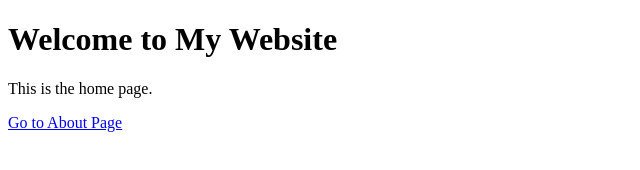
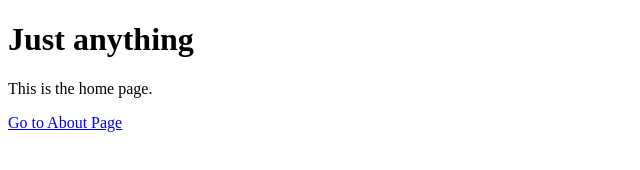
Before and after one commit to ValiantVarus/WebsiteTest, a plain HTML site: page index.html in a window 1280 px wide. Shown: the whole page, without its empty margins (0-640 px from the left). Drawn offline with Linux system fonts and the light colour scheme.

Commit message:
Update index.html

```diff
--- a/index.html
+++ b/index.html
@@ -5,7 +5,7 @@
   <title>Home Page</title>
 </head>
 <body>
-  <h1>Welcome to My Website</h1>
+  <h1>Just anything</h1>
   <p>This is the home page.</p>
 
   <a href="about.html">Go to About Page</a>
```
